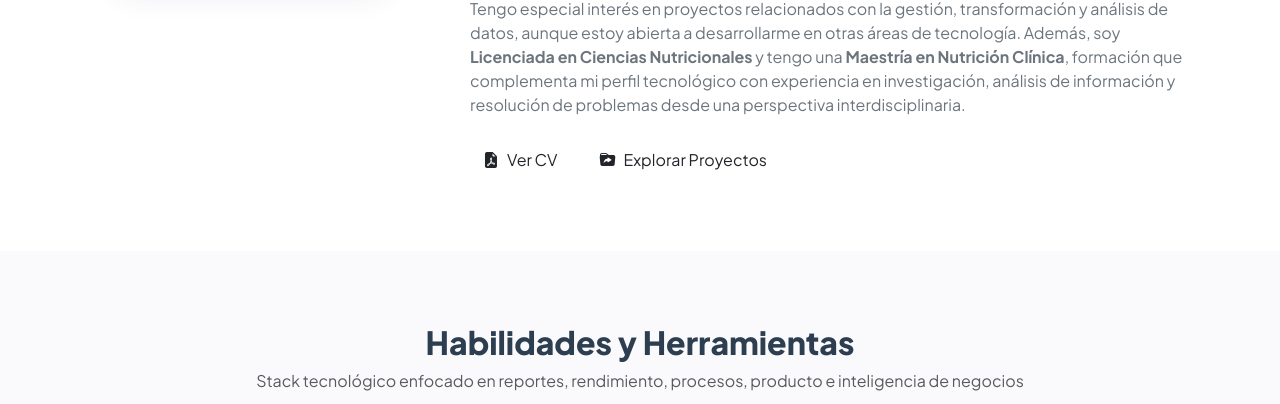
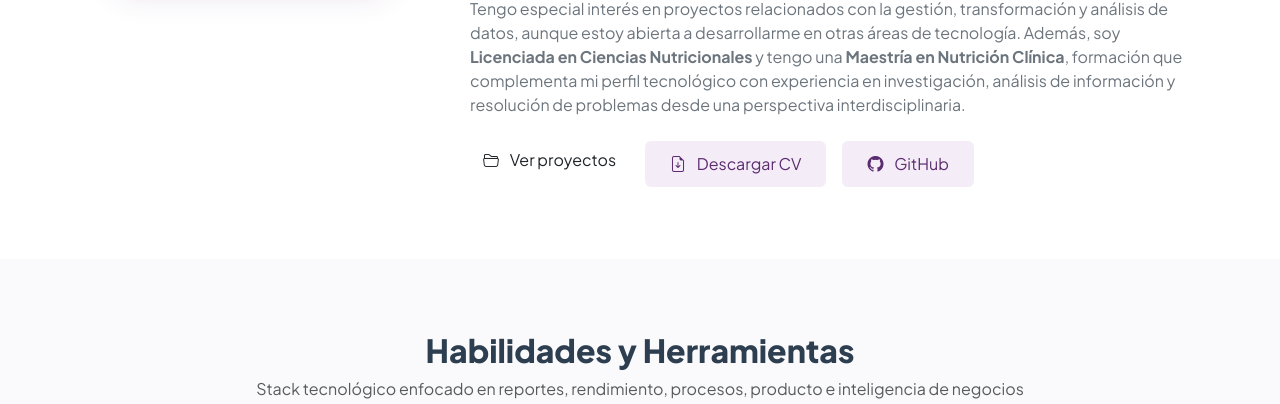
Before and after one commit to Alejandra-Go/Alejandra-Go.github.io, a plain HTML site: page index.html in a window 1280 px wide. Shown: the part 695-1099 px from the top of the page. Drawn offline with nearby package versions, Linux system fonts and the light colour scheme.

Commit message:
Update index.html

```diff
--- a/index.html
+++ b/index.html
@@ -81,14 +81,38 @@
               y tengo una <strong>Maestría en Nutrición Clínica</strong>, formación que complementa mi perfil tecnológico con experiencia en investigación, análisis de información y resolución de problemas desde una perspectiva interdisciplinaria.
             </p>
 
-            <div class="d-flex flex-wrap gap-3">
-              <a target="_blank" href="assets/CV_Pasante_AlejandraGonzález.pdf" class="btn btn-portfolio">
-              <i class="bi bi-file-earmark-pdf-fill me-2"></i>Ver CV
-              </a>
-              <a href="#proyectos" class="btn btn-portfolio">
-              <i class="bi bi-folder-symlink-fill me-2"></i>Explorar Proyectos
-              </a>
-            </div>
+
+<div class="d-flex flex-wrap gap-3">
+
+  <!-- Botón principal: Proyectos -->
+  <a href="#proyectos" class="btn btn-primary-custom">
+    <i class="bi bi-folder2-open me-2"></i>
+    Ver proyectos
+  </a>
+
+  <!-- Botón secundario: CV -->
+  <a
+    href="assets/CV_Pasante_AlejandraGonzález.pdf"
+    class="btn btn-secondary-custom"
+    download
+  >
+    <i class="bi bi-file-earmark-arrow-down me-2"></i>
+    Descargar CV
+  </a>
+
+  <!-- Botón secundario: GitHub -->
+  <a
+    href="https://github.com/Alejandra-Go"
+    target="_blank"
+    rel="noopener noreferrer"
+    class="btn btn-secondary-custom"
+  >
+    <i class="bi bi-github me-2"></i>
+    GitHub
+  </a>
+
+</div>
+
           </div>
         </div>
       </div>
```
